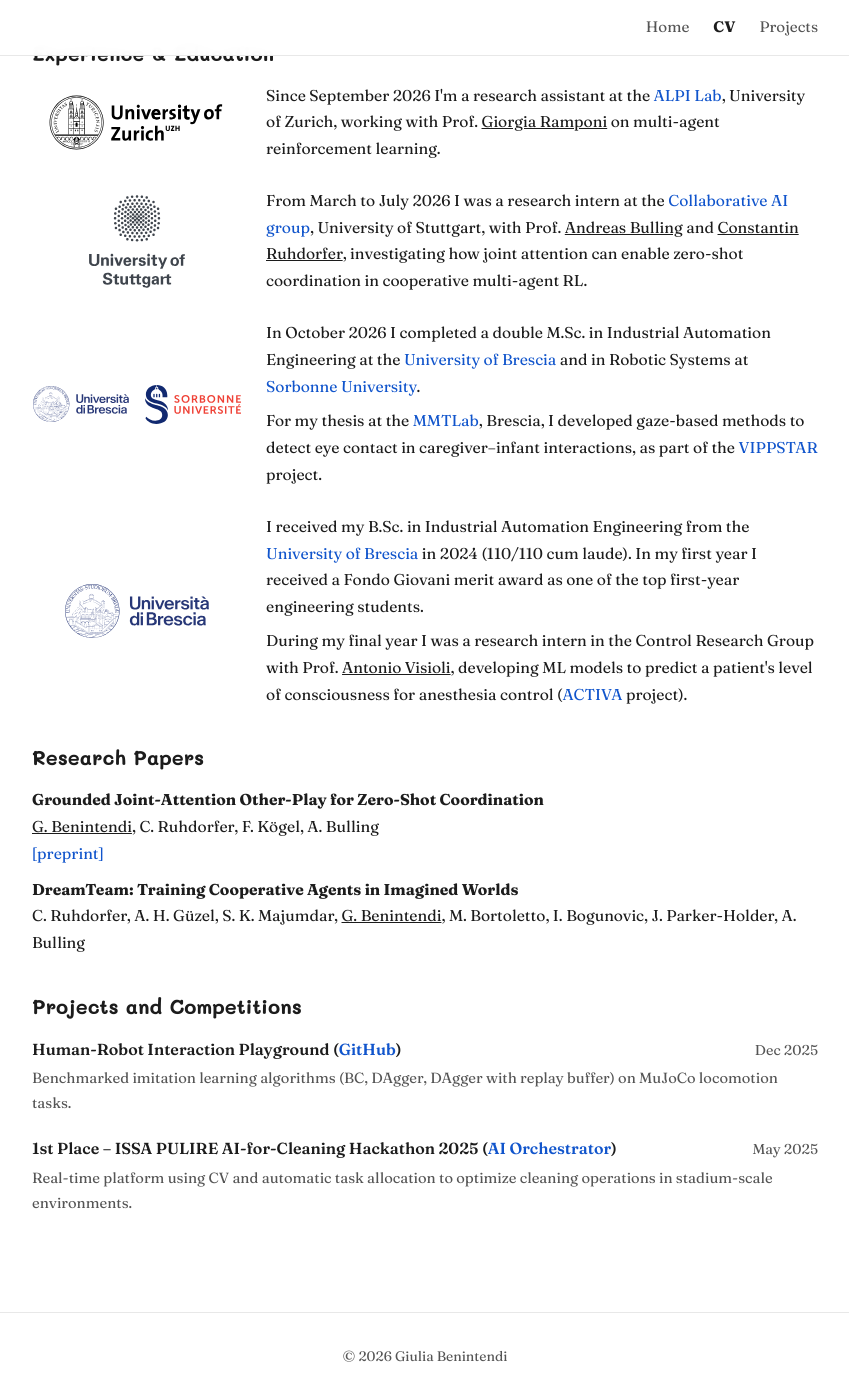
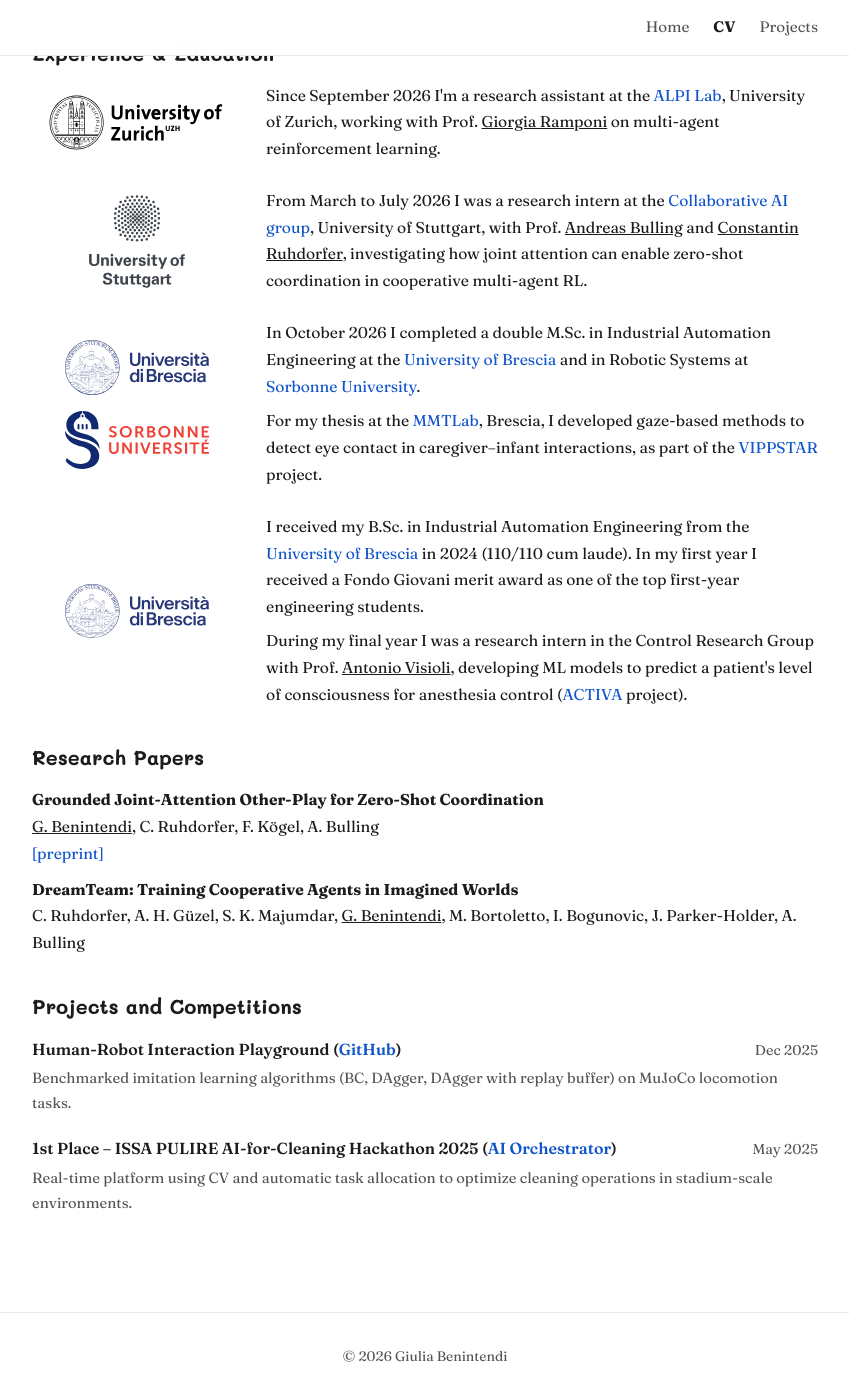
Before and after one commit to giuliabenintendi/giuliabenintendi.github.io, a Jekyll site: the page built from cv.html, in a window 1280 px wide and 1400 px high, scrolled down 141 px. Shown: the whole window, without its empty margins (215-1064 px from the left). Built offline with Jekyll 4.4.1, drawn with Linux system fonts in a browser that asks for light colours.

Commit message:
bee news bullets; stack Brescia above Sorbonne on CV

```diff
--- a/assets/css/style.css
+++ b/assets/css/style.css
@@ -185,7 +185,7 @@
 
 /* ── News: scrollable light-yellow box ── */
 .news-list {
-  --news-bullet: "☕";            /* bullet emoji; see .news-list.leaf for the leaf shape */
+  --news-bullet: "🐝";            /* bullet emoji; see .news-list.leaf for the leaf shape */
   list-style: none;
   margin-bottom: 2.5rem;
   max-height: 14rem;
@@ -385,6 +385,11 @@
   max-width: 100%;
 }
 
+/* two logos one above the other (double degree) */
+.cv-logos.stacked {
+  flex-direction: column;
+}
+
 .cv-text {
   flex: 1;
   min-width: 0;
--- a/cv.html
+++ b/cv.html
@@ -28,9 +28,9 @@
 </div>
 
 <div class="cv-item">
-  <div class="cv-logos">
-    <img src="/assets/images/logos/unibs.svg" width="96" alt="University of Brescia logo">
-    <img src="/assets/images/logos/sorbonne.svg" width="96" alt="Sorbonne University logo">
+  <div class="cv-logos stacked">
+    <img src="/assets/images/logos/unibs.svg" width="144" alt="University of Brescia logo">
+    <img src="/assets/images/logos/sorbonne.svg" width="144" alt="Sorbonne University logo">
   </div>
   <div class="cv-text">
     <p>In October 2026 I completed a double M.Sc. in Industrial Automation Engineering at the <a href="https://www.unibs.it" target="_blank">University of Brescia</a> and in Robotic Systems at <a href="https://www.sorbonne-universite.fr" target="_blank">Sorbonne University</a>.</p>
```
